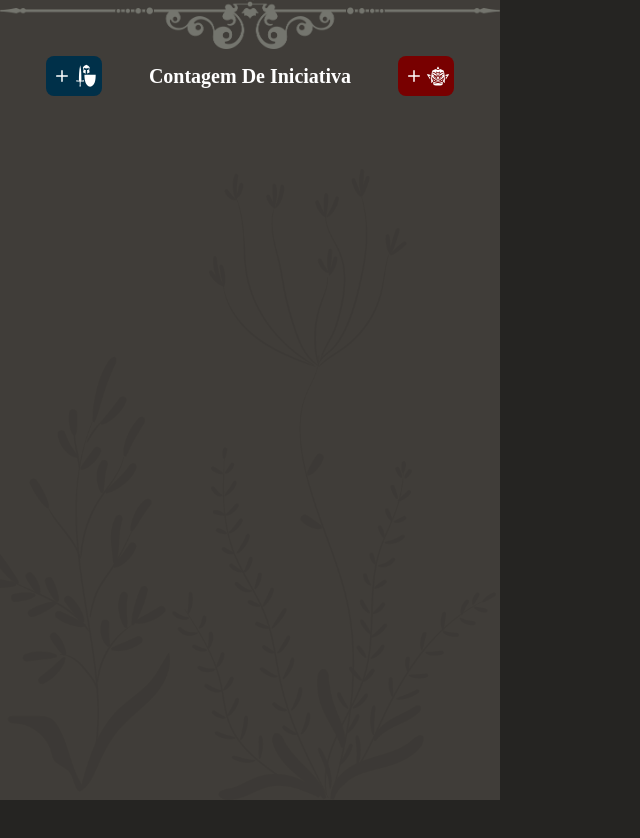
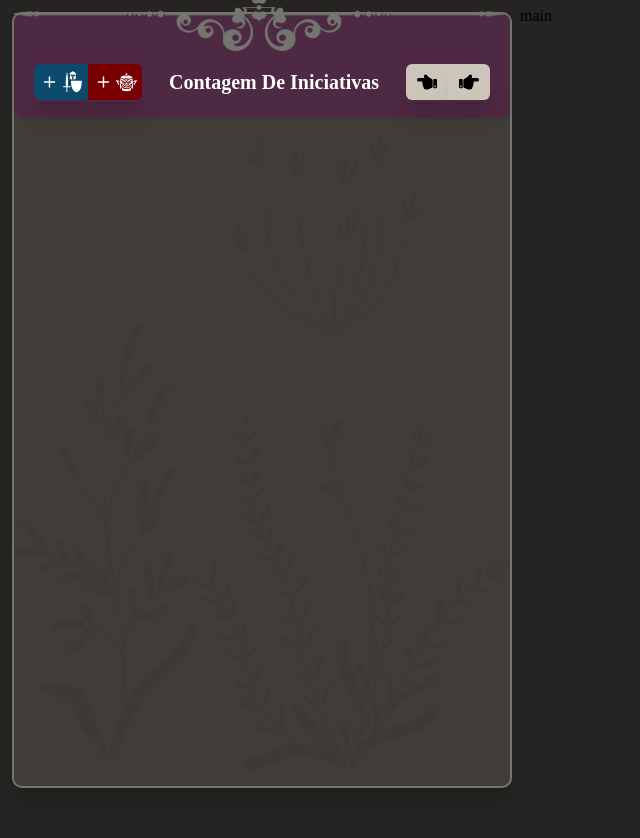
Before and after one commit to PedroVMLopes/iniciative-calculator, a React (Create React App) app: page / in a window 1280 px wide. Shown: the top 838 px of the page, without its empty margins (0-640 px from the left). Before the commit the page ends 800 px from the top, so only its background shows below. Built offline with nearby package versions, Linux system fonts and the light colour scheme; a web font is replaced by a local one.

Commit message:
Preparações para adição do back-end da função de passar os turnos + melhorias de interface

```diff
--- a/src/App.css
+++ b/src/App.css
@@ -4,12 +4,6 @@ html, body, #root {
 
 body {
   display: flex;       /* Habilita o uso de layout flexbox */
-}
-
-.App {
-  height: 100%;        /* Componente App ocupa 100% da altura disponível */
-  width: 100%;         /* Componente App ocupa 100% da largura disponível */
-  display: flex;
 }
 
 :root {
@@ -25,16 +19,23 @@ body {
   --amarelo: #FFB200;
 }
 
-/* ìcone de fechar */
-.botao-fechar {
-  position: absolute;
-  top: 8px;
-  right: 8px;
-  cursor: pointer;
-  size: 30px;
-  color: var(--cinza-escuro);
+/* Barra de rolagem para o container específico */
+::-webkit-scrollbar {
+  width: 8px; /* Largura da barra de rolagem */
 }
 
-.botao-fechar:hover {
-  color: var(--vermelho-claro);
+/* Cor da parte da barra de rolagem que não foi rolada */
+::-webkit-scrollbar-thumb {
+  background-color: var(--bege); /* Cor de fundo da "cabeça" da barra */
+  border-radius: 10px; /* Bordas arredondadas */
 }
+
+::-webkit-scrollbar-thumb:hover {
+  background-color: var(--cinza-claro); /* Cor de fundo quando passa o mouse */
+}
+
+/* Cor de fundo da área da barra de rolagem */
+::-webkit-scrollbar-track {
+  background-color: var(--cinza-escuro); /* Cor de fundo da "trilha" da barra */
+  border-radius: 10px; /* Bordas arredondadas da área da barra */
+}
--- a/src/App.js
+++ b/src/App.js
@@ -1,20 +1,16 @@
 import React from "react";
 
-import styles from './reset.css';
-import './App.css';
-import MenuLateral from './components/MenuLateral/MenuLateral';
-import Main from './components/Main/Main';
-import { PlayerDataProvider } from "./components/Data/PlayerData";
+import styles from "./reset.css";
+import "./App.css";
+import MenuLateral from "./components/MenuLateral/MenuLateral";
+import Main from "./components/Main/Main";
 
 function App() {
   return (
-    <div className="App">
-      <PlayerDataProvider>
-        <MenuLateral />
-        <Main />
-      </PlayerDataProvider>
+    <div className="App flex-row">
+      <MenuLateral />
+      <Main />
     </div>
-
   );
 }
 
--- a/src/components/Data/PlayerData.js
+++ /dev/null
@@ -1,25 +0,0 @@
-import React, {Children, createContext, useState} from 'react';
-
-// Criação do contexto
-export const PlayerDataContext = createContext();
-
-// Provedor do contexto
-export const PlayerDataProvider = ({ children }) => {
-
-    const [playerData, setPlayerData] = useState({
-        id: "",
-        iniciativa: "",
-        fieldNome: "",
-        fieldCa: "",
-        fieldPv: "",
-        fieldMod: "",
-        fieldRolagem: "",
-        fieldCondicao: "",
-    });
-
-    return (
-        <PlayerDataContext.Provider value={{ playerData, setPlayerData }}>
-            {children}
-        </PlayerDataContext.Provider>
-    );
-};
--- a/src/components/Main/Main.css
+++ /dev/null
@@ -1,3 +0,0 @@
-.main {
-    display: flex;
-}
--- a/src/components/Main/Main.js
+++ b/src/components/Main/Main.js
@@ -1,5 +1,9 @@
 import React from "react";
 
 export default function Main() {
-  return <div className="main"></div>;
+  return (
+    <div className="flex h-[120vh]  ml-[520px] pt-2">
+      <div>main</div>
+    </div>
+  );
 }
--- a/src/components/MenuLateral/CardInimigo/CardInimigo.js
+++ b/src/components/MenuLateral/CardInimigo/CardInimigo.js
@@ -16,7 +16,9 @@ const FormCardInimigo = ({
 }) => {
   return (
     <div
-      className={`card-inimigo ${inimigoData.condicao ? "cardComCondicao" : ""}
+      className={`card-inimigo shadow-xl ${
+        inimigoData.condicao ? "cardComCondicao" : ""
+      }
       ${inimigoData.pv === "0" ? "morto" : ""}
       `}
     >
--- a/src/components/MenuLateral/CardPlayer/CardPlayer.js
+++ b/src/components/MenuLateral/CardPlayer/CardPlayer.js
@@ -92,7 +92,7 @@ const CardPlayer = ({ player }) => {
   return (
     <div
       key={storageKey}
-      className={`card-player ${
+      className={`card-player shadow-xl ${
         playerData[0].condicao ? "cardComCondicao" : ""
       }`}
     >
--- a/src/components/MenuLateral/MenuAddInimigo/MenuAddInimigo.js
+++ b/src/components/MenuLateral/MenuAddInimigo/MenuAddInimigo.js
@@ -129,7 +129,7 @@ export default function MenuAddInimigo() {
 
   return (
     <div
-      className={`menu-add-inimigo m-8 mt-0 shadow-xl opacity-0 transform origin-top scale-95 transition-all duration-600 ease-in-out`}
+      className={`menu-add-inimigo m-8 mt-0 z-10 shadow-xl opacity-0 transform origin-top scale-95 transition-all duration-600 ease-in-out`}
       ref={menuRef}
     >
       <div className="menu-add-inimigo header">
--- a/src/components/MenuLateral/MenuAddPlayer/MenuAddPlayer.js
+++ b/src/components/MenuLateral/MenuAddPlayer/MenuAddPlayer.js
@@ -87,7 +87,7 @@ export default function MenuAddPlayer() {
 
   return (
     <div
-      className={`menu-add-player m-8 mt-0 shadow-xl opacity-0 transform origin-top scale-95 transition-all duration-600 ease-in-out`}
+      className={`menu-add-player m-8 mt-0 z-10 shadow-xl opacity-0 transform origin-top scale-95 transition-all duration-600 ease-in-out`}
       ref={menuRef}
     >
       <div className="menu-add-player menu-add-player-header">
--- a/src/components/MenuLateral/MenuLateral.css
+++ b/src/components/MenuLateral/MenuLateral.css
@@ -1,9 +1,14 @@
 .menu-lateral {
+  position: fixed;
   background-color: var(--cinza-medio);
   width: 500px;
-  min-height: 100vh;
+  height: 100%;
+  max-height: 97vh;
   display: flex;
   flex-direction: column;
+  margin: 0.75rem;
+  border: 2px solid #74756e;
+  border-radius: 10px;
 }
 
 .menu-lateral h1 {
@@ -15,6 +20,7 @@
 
 .CardsLinhaDeIniciativa {
   width: 100%;
+  height: 100vh;
   display: flex;
   flex-direction: column;
 }
@@ -25,3 +31,24 @@
   align-items: center;
   justify-content: space-evenly;
 }
+
+/* Barra de rolagem para o container específico */
+.CardsLinhaDeIniciativa::-webkit-scrollbar {
+  width: 10px; /* Largura da barra de rolagem */
+}
+
+/* Cor da parte da barra de rolagem que não foi rolada */
+.CardsLinhaDeIniciativa::-webkit-scrollbar-thumb {
+  background-color: var(--bege); /* Cor de fundo da "cabeça" da barra */
+  border-radius: 10px; /* Bordas arredondadas */
+}
+
+/* Cor de fundo da área da barra de rolagem */
+.CardsLinhaDeIniciativa::-webkit-scrollbar-track {
+  background-color: var(--cinza-medio); /* Cor de fundo da "trilha" da barra */
+  border-radius: 10px; /* Bordas arredondadas da área da barra */
+}
+
+::-webkit-scrollbar-thumb:hover {
+  background-color: var(--cinza-claro); /* Cor de fundo quando passa o mouse */
+}
--- a/src/components/MenuLateral/MenuLateral.js
+++ b/src/components/MenuLateral/MenuLateral.js
@@ -11,6 +11,8 @@ import MenuAddPlayer from "./MenuAddPlayer/MenuAddPlayer";
 import { GiOrcHead } from "react-icons/gi";
 import { GiBattleGear } from "react-icons/gi";
 import { IoIosAdd } from "react-icons/io";
+import { FaHandPointLeft } from "react-icons/fa";
+import { FaHandPointRight } from "react-icons/fa";
 
 // Função para obter os dados armazenados no localStorage
 const getLocalStorageData = (key) => {
@@ -63,45 +65,56 @@ const MenuLateral = () => {
   };
 
   return (
-    <div className="menu-lateral w-lg">
+    <div className="menu-lateral shadow-xl">
+      <div className="sticky pb-2 top-0 z-20 bg-[#522546] bg-opacity-80 shadow-sm rounded-lg">
         <img
           src="../Decoracao__topo.png"
-        className="fixed max-w-[500px] -top-4 -z-5"
+          className="fixed max-w-[490px] -top-3 -z-5"
         ></img>
-      <div className="flex items-center justify-evenly mt-4 mb-2 pt-10 z-10">
+        <div className="flex items-center justify-evenly mt-2 mb-2 pt-10 z-10">
+          <div className="flex">
             <button
               onClick={toggleExpandPlayer}
-          className="w-14 h-10 p-1 bg-[var(--azul-escuro)] flex items-center justify-evenly rounded-lg text-white hover:bg-[var(--azul-claro)] text-2xl font-extrabold"
+              className="w-14 h-10 p-1 bg-sky-900 border-2 border-[#522546] border-r-0 flex items-center justify-evenly rounded-l-lg text-white hover:bg-sky-950 hover:border-sky-950 text-2xl font-extrabold shadow-xl "
             >
               <IoIosAdd /> <GiBattleGear />
             </button>
-        <h1 className="font-unifraktur">Contagem De Iniciativa</h1>
             <button
               onClick={toggleExpandInimigo}
-          className="w-14 h-10 p-1 bg-[var(--vermelho-escuro)] flex items-center justify-evenly rounded-lg text-white hover:bg-[var(--vermelho-claro)] text-2xl font-extrabold"
+              className="w-14 h-10 p-1 bg-[var(--vermelho-escuro)] border-2 border-[#522546] border-l-0 flex items-center justify-evenly rounded-r-lg text-white hover:bg-red-950 hover:border-red-950 text-2xl font-extrabold shadow-xl "
             >
               <IoIosAdd /> <GiOrcHead />
             </button>
           </div>
-      <br />
+          <h1 className="font-unifraktur pl-2 pr-2">Contagem De Iniciativas</h1>
+          <div className="flex">
+            <button className="w-11 h-10 bg-[var(--cinza-claro)] border-2 border-[#522546] border-r-0 flex items-center justify-evenly rounded-l-lg text-black hover:bg-[var(--bege)] text-xl font-extrabold shadow-xl ">
+              <FaHandPointLeft />
+            </button>
+            <button className="w-11 h-10 bg-[var(--cinza-claro)] border-2 border-[#522546] border-l-0 flex items-center justify-evenly rounded-r-lg text-black hover:bg-[var(--bege)] text-xl font-extrabold shadow-xl ">
+              <FaHandPointRight />
+            </button>
+          </div>
+        </div>
+      </div>
 
-      <div className="CardsLinhaDeIniciativa z-10">
+      <div className="CardsLinhaDeIniciativa z-10 overflow-y-auto">
         {isInimigoExpanded && <MenuAddInimigo />}
         {isPlayerExpanded && <MenuAddPlayer />}
         {/* Renderizar jogadores */}
+        <br />
         {sortedList.map((card, index) => (
-          <div key={index} className="CardComIniciativa">
+          <div key={index} className="CardComIniciativa z-10 pb-1">
             {card.tipo === "player" && <CardPlayer player={card} />}
             {card.tipo === "inimigo" && <CardInimigo inimigo={card} />}
             <NumeroIniciativa iniciativa={card.iniciativa} />
           </div>
         ))}
+        <div className=" flex justify-center align-bottom -left-4 h-[100%] sticky bottom-0 -z-5 opacity-5">
+          <img src="../plants.png" className="h-[100%] bottom-0"></img>
+        </div>
       </div>
       <br />
-      <img
-        src="../plants.png"
-        className="fixed -bottom-0 -left-4 max-w-lg -z-5 opacity-5"
-      ></img>
     </div>
   );
 };
```
Lines whose indentation alone changed are shown as unchanged.
